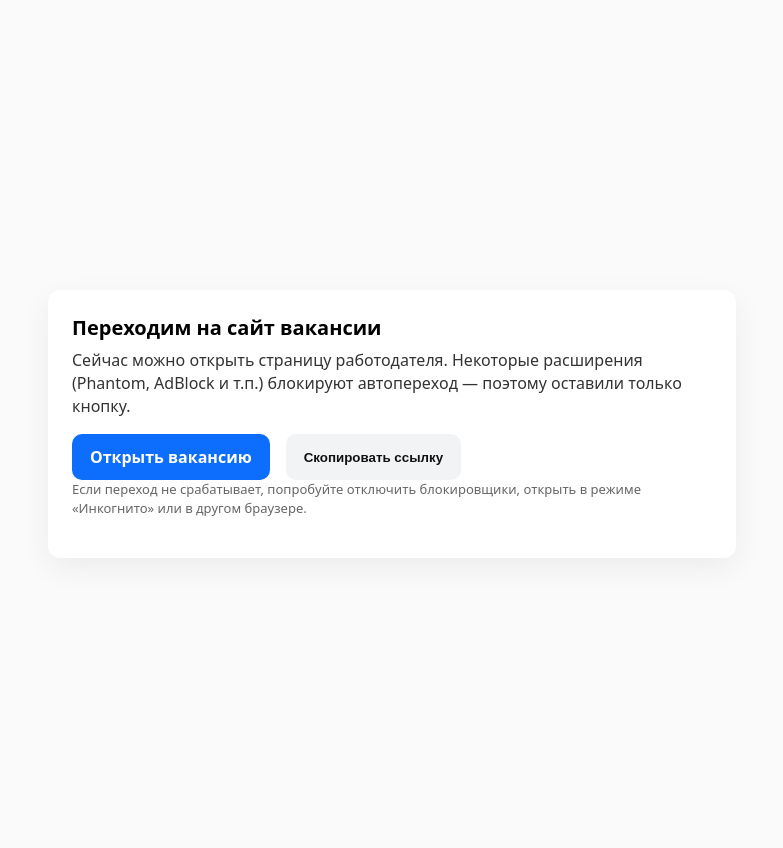
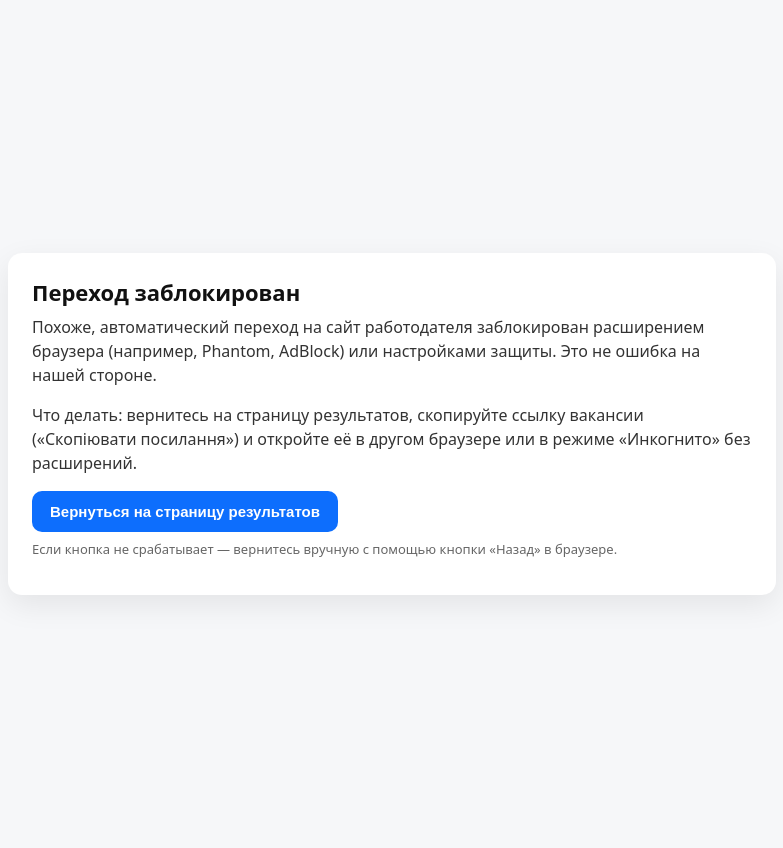
Before and after one commit to vanguar/globaljobhunter, a Python web app: template templates/out.html in a window 1280 px wide. Shown: the whole page, without its empty margins (248-1031 px from the left). Run offline with Jinja, Linux system fonts and the light colour scheme; the template is opened without the code that fills it, so the values that code supplies are empty.

Commit message:
Поставиль фильтр для рендеринга страницы_09.10.2025

```diff
--- a/templates/out.html
+++ b/templates/out.html
@@ -3,132 +3,98 @@
 <head>
   <meta charset="utf-8">
   <meta name="viewport" content="width=device-width,initial-scale=1">
+  <meta name="robots" content="noindex,nofollow">
 
   <title
-    data-i18n="Переходим на сайт вакансии"
-    data-i18n-uk="Переходимо на сайт вакансії"
-    data-i18n-en="Redirecting to the job page"
-  >Переходим на сайт вакансии</title>
+    data-i18n="Переход заблокирован"
+    data-i18n-uk="Перехід заблоковано"
+    data-i18n-en="Redirect blocked"
+  >Переход заблокирован</title>
 
   <style>
-    :root { --gap: 16px; --radius: 12px; }
+    :root { --gap: 16px; --radius: 14px; }
+    html, body { height: 100%; }
     body {
-      font-family: system-ui, -apple-system, "Segoe UI", Roboto, Arial, sans-serif;
-      margin: 0; padding: 24px;
-      display: grid; place-items: center; min-height: 100dvh; background: #fafafa;
+      margin: 0; font-family: system-ui,-apple-system,"Segoe UI",Roboto,Arial,sans-serif;
+      display: grid; place-items: center; background: #f6f7f9; color: #111;
+      padding: 24px;
     }
     .card {
-      background: #fff; border-radius: var(--radius);
-      box-shadow: 0 10px 30px rgba(0,0,0,.06);
-      padding: 24px; max-width: 640px; width: 100%;
+      width: 100%; max-width: 720px; background: #fff; border-radius: var(--radius);
+      box-shadow: 0 10px 30px rgba(0,0,0,.08); padding: 24px 24px 20px;
     }
-    h1 { font-size: 20px; margin: 0 0 8px; }
-    p { margin: 0 0 var(--gap); color: #333; line-height: 1.45; }
-    .row { display: flex; gap: var(--gap); flex-wrap: wrap; }
+    h1 { margin: 0 0 8px; font-size: 22px; }
+    p  { margin: 0 0 var(--gap); line-height: 1.5; color: #333; }
     .btn {
-      display: inline-block; padding: 12px 18px; border-radius: 10px;
-      text-decoration: none; border: 0; cursor: pointer; font-weight: 600;
+      display: inline-block; border: 0; border-radius: 10px; cursor: pointer;
+      padding: 12px 18px; font-weight: 600; font-size: 15px;
+      background: #0d6efd; color: #fff;
     }
-    .btn-primary { background: #0d6efd; color: #fff; }
-    .btn-ghost { background: #f1f3f5; color: #111; }
-    .hint { font-size: 13px; color: #666; }
-    .ok { color: #137333; }
-    .err { color: #b42318; }
+    .hint { font-size: 13px; color: #666; margin-top: 8px; }
   </style>
 </head>
 <body>
   <div class="card">
     <h1
-      data-i18n="Переходим на сайт вакансии"
-      data-i18n-uk="Переходимо на сайт вакансії"
-      data-i18n-en="Redirecting to the job page"
-    >Переходим на сайт вакансии</h1>
+      data-i18n="Переход заблокирован"
+      data-i18n-uk="Перехід заблоковано"
+      data-i18n-en="Redirect blocked"
+    >Переход заблокирован</h1>
 
     <p
-      data-i18n="Сейчас можно открыть страницу работодателя. Некоторые расширения (Phantom, AdBlock и т.п.) блокируют автопереход — поэтому оставили только кнопку."
-      data-i18n-uk="Зараз можна відкрити сторінку роботодавця. Деякі розширення (Phantom, AdBlock тощо) блокують автоперехід — тому залишили лише кнопку."
-      data-i18n-en="You can open the employer’s page now. Some extensions (Phantom, AdBlock, etc.) may block auto-redirects — so we provide a button instead."
-    >Сейчас можно открыть страницу работодателя. Некоторые расширения (Phantom, AdBlock и т.п.) блокируют автопереход — поэтому оставили только кнопку.</p>
+      data-i18n="Похоже, автоматический переход на сайт работодателя заблокирован расширением браузера (например, Phantom, AdBlock) или настройками защиты. Это не ошибка на нашей стороне."
+      data-i18n-uk="Схоже, автоматичний перехід на сайт роботодавця заблоковано розширенням браузера (наприклад, Phantom, AdBlock) або налаштуваннями захисту. Це не помилка з нашого боку."
+      data-i18n-en="It looks like the auto-redirect to the employer’s site was blocked by a browser extension (e.g., Phantom, AdBlock) or security settings. This isn’t an issue on our side."
+    >Похоже, автоматический переход на сайт работодателя заблокирован расширением браузера (например, Phantom, AdBlock) или настройками защиты. Это не ошибка на нашей стороне.</p>
 
-    <div class="row">
-      <!-- Открыть целевой сайт -->
-      <a id="open-btn" class="btn btn-primary"
-         href="{{ target|e }}"
-         target="_top"
-         rel="noopener noreferrer"
-         referrerpolicy="no-referrer"
-         data-i18n="Открыть вакансию"
-         data-i18n-uk="Відкрити вакансію"
-         data-i18n-en="Open the job"
-      >Открыть вакансию</a>
+    <p
+      data-i18n="Что делать: вернитесь на страницу результатов, скопируйте ссылку вакансии («Скопіювати посилання») и откройте её в другом браузере или в режиме «Инкогнито» без расширений."
+      data-i18n-uk="Що робити: поверніться на сторінку результатів, скопіюйте посилання вакансії («Скопіювати посилання») і відкрийте його в іншому браузері або в режимі «Інкогніто» без розширень."
+      data-i18n-en="What to do: go back to the results page, copy the job link (“Copy link”), and open it in another browser or Incognito mode without extensions."
+    >Что делать: вернитесь на страницу результатов, скопируйте ссылку вакансии («Скопіювати посилання») и откройте её в другом браузере или в режиме «Инкогнито» без расширений.</p>
 
-      <!-- Скопировать ИМЕННО ваш редирект (наш /out?u=...), без safe=1 -->
-      <button id="copy-redirect-btn" class="btn btn-ghost" type="button"
-        data-i18n="Скопировать ссылку"
-        data-i18n-uk="Скопіювати посилання"
-        data-i18n-en="Copy link"
-      >Скопировать ссылку</button>
-    </div>
-
-    <p id="copy-status" class="hint" hidden></p>
+    <button id="back-btn" class="btn"
+      data-i18n="Вернуться на страницу результатов"
+      data-i18n-uk="Повернутися до результатів пошуку"
+      data-i18n-en="Back to results"
+    >Вернуться на страницу результатов</button>
 
     <p class="hint"
-      data-i18n="Если переход не срабатывает, попробуйте отключить блокировщики, открыть в режиме «Инкогнито» или в другом браузере."
-      data-i18n-uk="Якщо перехід не спрацьовує, спробуйте вимкнути блокувальники, відкрити в режимі «Інкогніто» або в іншому браузері."
-      data-i18n-en="If the redirect doesn’t work, try disabling blockers, using Incognito mode or another browser."
-    >Если переход не срабатывает, попробуйте отключить блокировщики, открыть в режиме «Инкогнито» или в другом браузере.</p>
+      data-i18n="Если кнопка не срабатывает — вернитесь вручную с помощью кнопки «Назад» в браузере."
+      data-i18n-uk="Якщо кнопка не спрацьовує — поверніться вручну за допомогою кнопки «Назад» у браузері."
+      data-i18n-en="If the button doesn’t work, use your browser’s Back button to return manually."
+    >Если кнопка не срабатывает — вернитесь вручную с помощью кнопки «Назад» в браузере.</p>
   </div>
 
   <script>
   (function () {
-    var copyBtn = document.getElementById('copy-redirect-btn');
-    var status  = document.getElementById('copy-status');
+    var btn = document.getElementById('back-btn');
+    if (!btn) return;
 
-    // Абсолютный URL редиректа: текущий адрес без параметра safe
-    function getRedirectUrl() {
-      var u = new URL(window.location.href);
-      u.searchParams.delete('safe'); // убираем safe=1
-      return u.origin + u.pathname + (u.search ? u.search : '');
-    }
-
-    function show(msg, ok) {
-      status.hidden = false;
-      status.className = 'hint ' + (ok ? 'ok' : 'err');
-      status.textContent = msg;
-    }
-
-    function copy(text) {
-      if (!text) return show('Не удалось определить ссылку.', false);
-      if (navigator.clipboard && navigator.clipboard.writeText) {
-        navigator.clipboard.writeText(text)
-          .then(function(){ show('Ссылка скопирована: ' + text, true); })
-          .catch(function(){ fallbackCopy(text); });
-      } else {
-        fallbackCopy(text);
+    btn.addEventListener('click', function () {
+      try {
+        if (document.referrer) {
+          // Попытка вернуться туда, откуда пришли
+          history.back();
+          // Фолбэк через 600 мс — на список вакансий
+          setTimeout(function () {
+            location.assign('/results#gjh-pager');
+          }, 600);
+        } else {
+          // Если реферера нет — сразу на список вакансий
+          location.assign('/results#gjh-pager');
+        }
+      } catch (e) {
+        location.assign('/results#gjh-pager');
       }
-    }
-
-    function fallbackCopy(text) {
-      try {
-        var ta = document.createElement('textarea');
-        ta.value = text; ta.setAttribute('readonly','');
-        ta.style.position = 'fixed'; ta.style.left = '-9999px';
-        document.body.appendChild(ta); ta.select(); document.execCommand('copy');
-        document.body.removeChild(ta);
-        show('Ссылка скопирована: ' + text, true);
-      } catch (_) {
-        show('Скопируйте вручную: ' + text, false);
-      }
-    }
-
-    if (copyBtn) copyBtn.addEventListener('click', function(){ copy(getRedirectUrl()); });
+    });
   })();
   </script>
 
   <noscript
-    data-i18n="JavaScript отключен. Перейдите по кнопке выше или скопируйте ссылку вручную."
-    data-i18n-uk="JavaScript вимкнено. Перейдіть за кнопкою вище або скопіюйте посилання вручну."
-    data-i18n-en="JavaScript is disabled. Use the button above or copy the link manually."
-  >JavaScript отключен. Перейдите по кнопке выше или скопируйте ссылку вручную.</noscript>
+    data-i18n="JavaScript отключен. Вернитесь назад в браузере или откройте страницу результатов: /results"
+    data-i18n-uk="JavaScript вимкнено. Поверніться назад у браузері або відкрийте сторінку результатів: /results"
+    data-i18n-en="JavaScript is disabled. Use your browser’s Back button or open: /results"
+  >JavaScript отключен. Вернитесь назад в браузере или откройте страницу результатов: /results</noscript>
 </body>
 </html>
```
